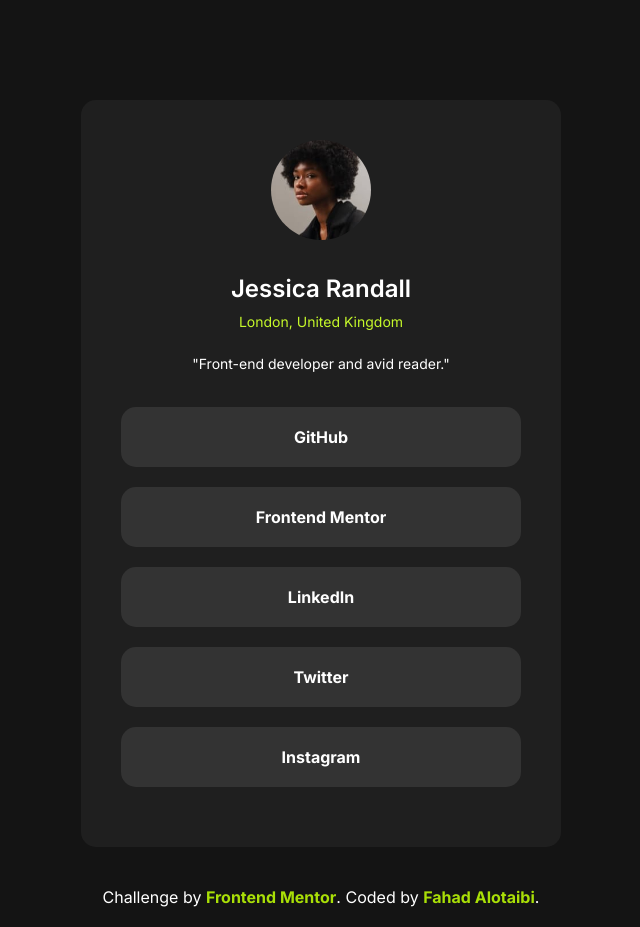
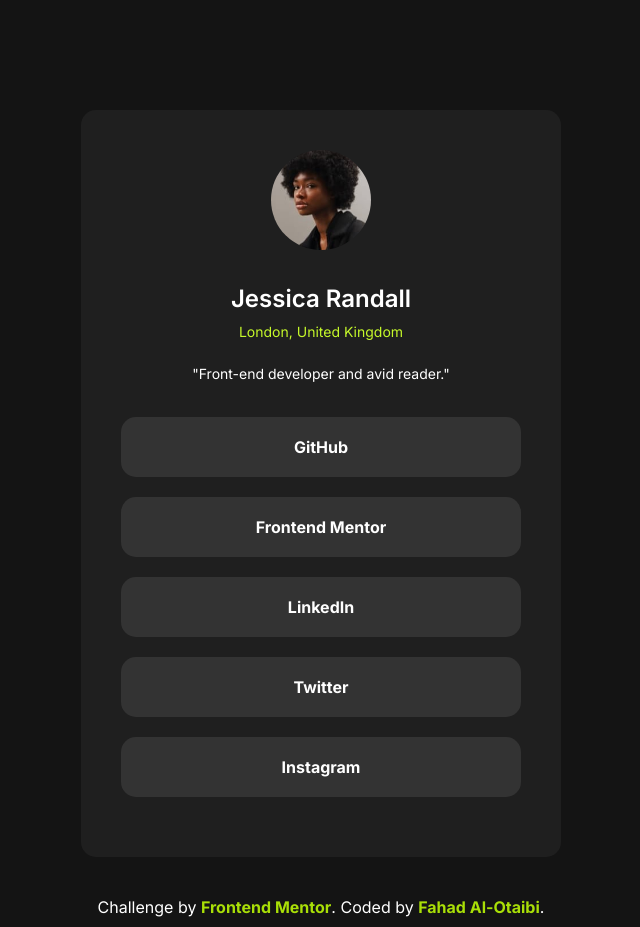
Before and after one commit to I-fahd/social-links-profile, a plain HTML site: page index.html in a window 1280 px wide. Shown: the whole page, without its empty margins (319-959 px from the left). Drawn offline with Linux system fonts and the light colour scheme.

Commit message:
update html and css

```diff
--- a/index.html
+++ b/index.html
@@ -49,7 +49,7 @@
       Challenge by
       <a href="https://www.frontendmentor.io?ref=challenge" target="_blank"
         >Frontend Mentor</a
-      >. Coded by <a href="#">fahad alotaibi</a>.
+      >. Coded by <a href="#">Fahad Al-Otaibi</a>.
     </div>
   </body>
 </html>
--- a/style.css
+++ b/style.css
@@ -8,6 +8,7 @@
 body {
   font-family: "Inter", sans-serif;
   background-color: hsl(0, 0%, 8%);
+  padding: 10px;
 }
 p {
   font-size: 14px;
@@ -16,6 +17,7 @@ p {
   margin: 100px auto;
   background-color: hsl(0, 0%, 12%);
   width: 480px;
+  max-width: 100%;
   color: white;
   text-align: center;
   border-radius: 15px;
```
